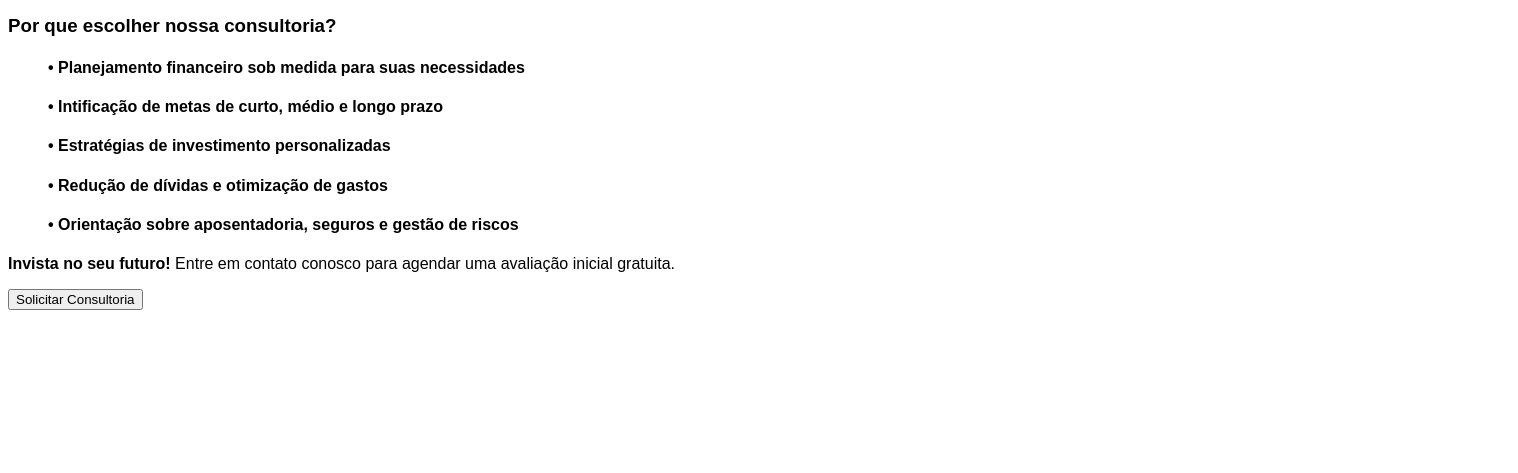
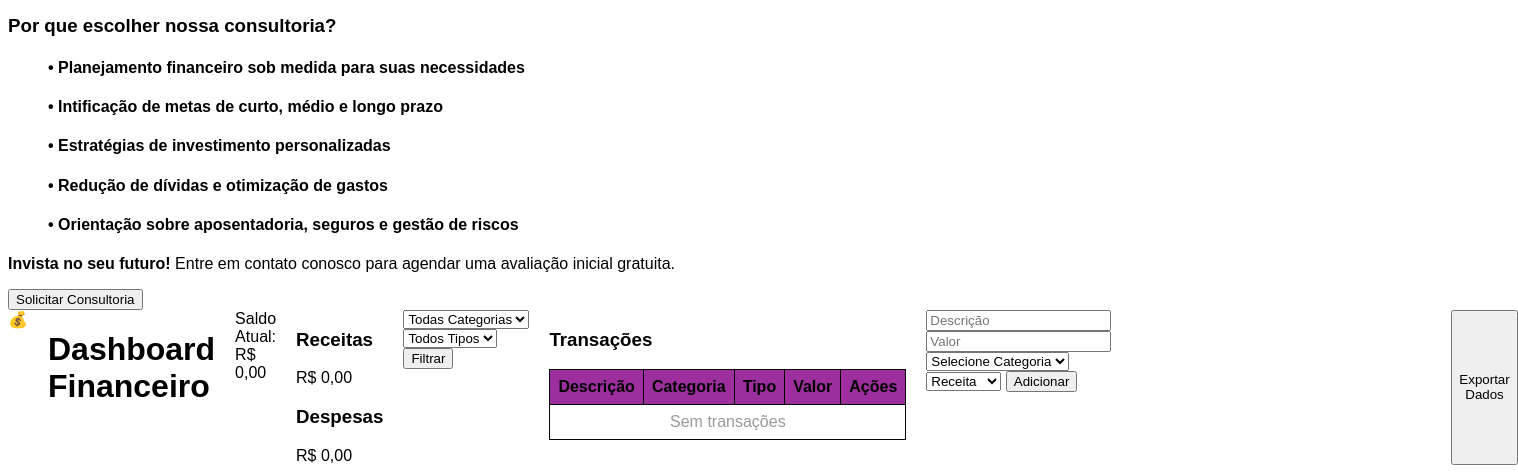
Before and after one commit to LayonBH4L/FINAN-AS01, a plain HTML site: page index.html in a window 1280 px wide. Shown: the part 10508-10981 px from the top of the page, 1518 px wide, since content can reach past the window. Before the commit the page ends 10826 px from the top, so only its background shows below. Drawn offline with nearby package versions, Linux system fonts and the light colour scheme; a script that the page names is missing.

Commit message:
Update index.html

```diff
--- a/index.html
+++ b/index.html
@@ -709,3 +709,96 @@
       <button onclick="window.location.href='#contato'">Solicitar Consultoria</button>
     </div>
   </section>
+
+<!DOCTYPE html>
+<html lang="pt-BR">
+<head>
+  <meta charset="UTF-8">
+  <meta name="viewport" content="width=device-width, initial-scale=1.0">
+  <title>Dashboard Financeiro</title>
+  <link rel="stylesheet" href="styles.css">
+  <script src="https://cdn.jsdelivr.net/npm/chart.js"></script>
+</head>
+<body>
+  <div class="container">
+    <div class="icon">💰</div>
+    <h1>Dashboard Financeiro</h1>
+
+    <div class="balance">
+      Saldo Atual: <span id="balance">R$ 0,00</span>
+    </div>
+
+    <div class="summary">
+      <div>
+        <h3>Receitas</h3>
+        <span id="income">R$ 0,00</span>
+      </div>
+      <div>
+        <h3>Despesas</h3>
+        <span id="expenses">R$ 0,00</span>
+      </div>
+    </div>
+
+    <div class="filter">
+      <select id="categoryFilter">
+        <option value="">Todas Categorias</option>
+        <option value="Alimentação">Alimentação</option>
+        <option value="Transporte">Transporte</option>
+        <option value="Lazer">Lazer</option>
+        <option value="Outros">Outros</option>
+      </select>
+      <select id="typeFilter">
+        <option value="">Todos Tipos</option>
+        <option value="income">Receitas</option>
+        <option value="expense">Despesas</option>
+      </select>
+      <button onclick="filterTransactions()">Filtrar</button>
+    </div>
+
+    <div class="transactions">
+      <h3>Transações</h3>
+      <table>
+        <thead>
+          <tr>
+            <th>Descrição</th>
+            <th>Categoria</th>
+            <th>Tipo</th>
+            <th>Valor</th>
+            <th>Ações</th>
+          </tr>
+        </thead>
+        <tbody id="transaction-list">
+          <tr>
+            <td colspan="5" style="text-align: center; color: #999;">Sem transações</td>
+          </tr>
+        </tbody>
+      </table>
+    </div>
+
+    <div class="add-transaction">
+      <input type="text" id="description" placeholder="Descrição">
+      <input type="number" id="amount" placeholder="Valor">
+      <select id="category">
+        <option value="">Selecione Categoria</option>
+        <option value="Alimentação">Alimentação</option>
+        <option value="Transporte">Transporte</option>
+        <option value="Lazer">Lazer</option>
+        <option value="Outros">Outros</option>
+        <option value="Nova">Nova Categoria...</option>
+      </select>
+      <select id="type">
+        <option value="income">Receita</option>
+        <option value="expense">Despesa</option>
+      </select>
+      <button onclick="addTransaction()">Adicionar</button>
+    </div>
+
+    <div class="chart-container">
+      <canvas id="transactionChart"></canvas>
+    </div>
+
+    <button onclick="exportData()">Exportar Dados</button>
+  </div>
+  <script src="script.js"></script>
+</body>
+</html>
```
